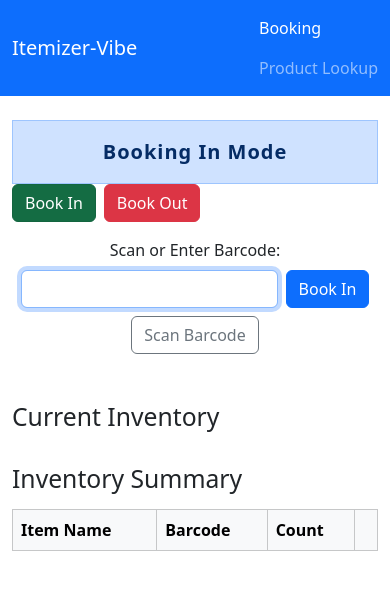
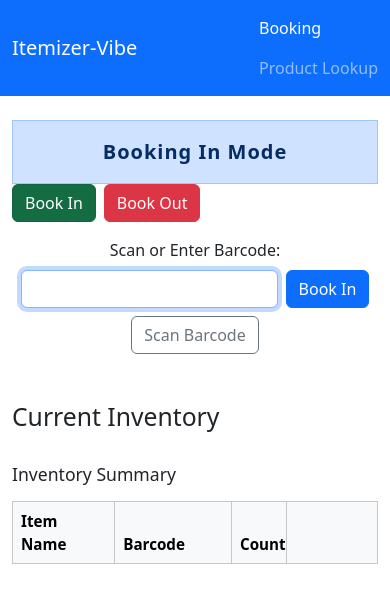
Before and after one commit to iangorse/itemizer-vibe, a React (Vite) app: page / in a window 390 px wide. Shown: the top 602 px of the page. Built offline with nearby package versions, Linux system fonts and the light colour scheme.

Commit message:
Enhance InventoryPage: improve item display and layout with better styling and responsive adjustments

```diff
--- a/src/components/InventoryPage.jsx
+++ b/src/components/InventoryPage.jsx
@@ -170,16 +170,16 @@ function InventoryPage({
               })
               .sort((a, b) => a.daysRemaining - b.daysRemaining)
               .map(({ item, idx, info, daysRemaining }) => (
-                <li key={idx} className="list-group-item d-flex justify-content-between align-items-center">
-                  <div>
-                    <span>{info?.name || item.barcode}</span>
-                    <span className="ms-2 text-muted" style={{ fontSize: '0.9em' }}>
+                <li key={idx} className="list-group-item" style={{ fontSize: '0.95em', padding: '8px 6px' }}>
+                  <div style={{ wordBreak: 'break-word' }}>
+                    <span style={{ fontWeight: 500 }}>{info?.name || item.barcode}</span>
+                    <div className="text-muted" style={{ fontSize: '0.9em', wordBreak: 'break-word' }}>
                       Booked In: {new Date(item.bookedIn).toLocaleString()}
-                    </span>
+                    </div>
                   </div>
-                  <div className="d-flex align-items-center">
-                    <span className="badge bg-warning text-dark me-2">Days Remaining: {daysRemaining === Number.POSITIVE_INFINITY ? '-' : daysRemaining}</span>
-                    <button className="btn btn-outline-danger btn-sm" title="Remove item" onClick={() => {
+                  <div className="d-flex flex-column align-items-start mt-2 gap-1">
+                    <span className="badge bg-warning text-dark mb-1">Days Remaining: {daysRemaining === Number.POSITIVE_INFINITY ? '-' : daysRemaining}</span>
+                    <button className="btn btn-outline-danger btn-sm" style={{ padding: '2px 8px', fontSize: '0.95em', minWidth: 0 }} title="Remove item" onClick={() => {
                       setInventory(prev => prev.filter((_, i) => i !== idx));
                     }}>
                       Remove
@@ -190,14 +190,14 @@ function InventoryPage({
           </ul>
         </div>
         <div className="col-md-6">
-          <h2>Inventory Summary</h2>
-          <table className="table table-bordered table-striped mt-3">
+          <h2 style={{ fontSize: '1.1rem' }}>Inventory Summary</h2>
+          <table className="table table-bordered table-striped mt-3 mb-0" style={{ fontSize: '0.95rem', tableLayout: 'fixed', width: '100%' }}>
             <thead className="table-light">
               <tr>
-                <th>Item Name</th>
-                <th>Barcode</th>
-                <th>Count</th>
-                <th></th>
+                <th style={{ width: '28%' }}>Item Name</th>
+                <th style={{ width: '32%' }}>Barcode</th>
+                <th style={{ width: '15%' }}>Count</th>
+                <th style={{ width: '25%' }}></th>
               </tr>
             </thead>
             <tbody>
@@ -208,23 +208,23 @@ function InventoryPage({
                 }, {})
               ).map(([barcode, count]) => (
                 <tr key={barcode}>
-                  <td>{productLookup[barcode]?.name || '-'}</td>
-                  <td>{barcode}</td>
+                  <td style={{ wordBreak: 'break-word' }}>{productLookup[barcode]?.name || '-'}</td>
+                  <td style={{ wordBreak: 'break-word' }}>{barcode}</td>
                   <td>{count}</td>
                   <td>
                     {!productLookup[barcode] && (
-                      <>
-                        <button className="btn btn-outline-primary btn-sm me-2" onClick={() => handleLookupBarcode(barcode)} disabled={loadingBarcode === barcode}>
+                      <div className="d-flex flex-column gap-1">
+                        <button className="btn btn-outline-primary btn-sm" style={{ minWidth: 0, padding: '2px 6px', fontSize: '0.95em' }} onClick={() => handleLookupBarcode(barcode)} disabled={loadingBarcode === barcode}>
                           {loadingBarcode === barcode ? 'Looking up...' : 'Lookup Barcode'}
                         </button>
-                        <button className="btn btn-outline-primary btn-sm" onClick={() => {
+                        <button className="btn btn-outline-primary btn-sm" style={{ minWidth: 0, padding: '2px 6px', fontSize: '0.95em' }} onClick={() => {
                           setLookupBarcode(barcode);
                           navigate('/lookup');
                         }}>
                           Add to Product Lookup
                         </button>
                         {lookupResult.barcode === barcode && (
-                          <div className="mt-2">
+                          <div className="mt-1 w-100" style={{ fontSize: '0.95em' }}>
                             {lookupResult.found ? (
                               <span className="text-success">Found: {lookupResult.name} {lookupResult.brand && `(${lookupResult.brand})`}</span>
                             ) : (
@@ -233,7 +233,7 @@ function InventoryPage({
                           </div>
                         )}
                         {lookupResult.barcode === barcode && lookupResult.found && (
-                          <button className="btn btn-outline-success btn-sm mt-2" onClick={() => {
+                          <button className="btn btn-outline-success btn-sm mt-1 w-100" style={{ minWidth: 0, padding: '2px 6px', fontSize: '0.95em' }} onClick={() => {
                             setLookupBarcode(barcode);
                             setTimeout(() => {
                               // Use setTimeout to ensure navigation happens after state update
@@ -245,7 +245,7 @@ function InventoryPage({
                             Auto-Fill Lookup Form
                           </button>
                         )}
-                      </>
+                      </div>
                     )}
                   </td>
                 </tr>
```
